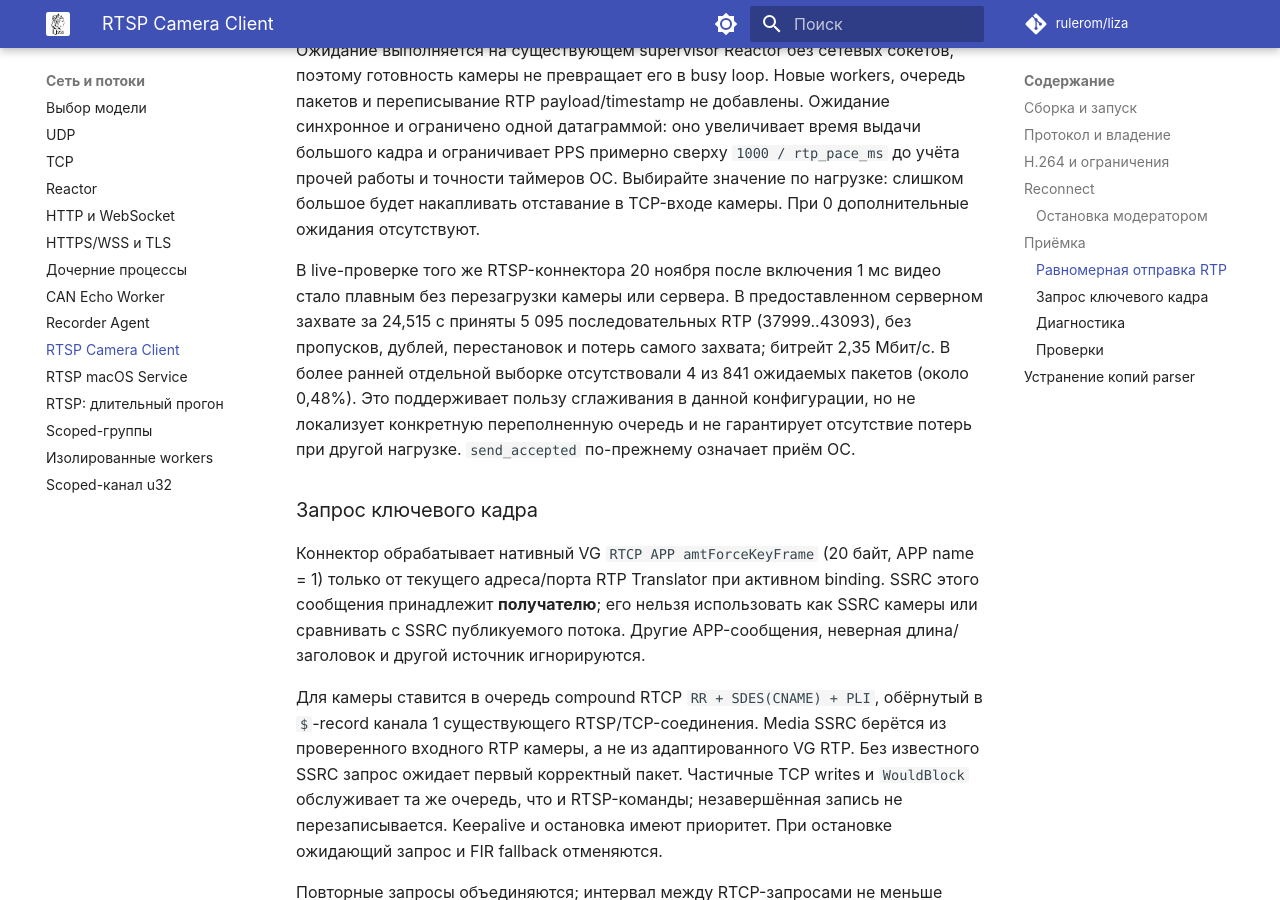
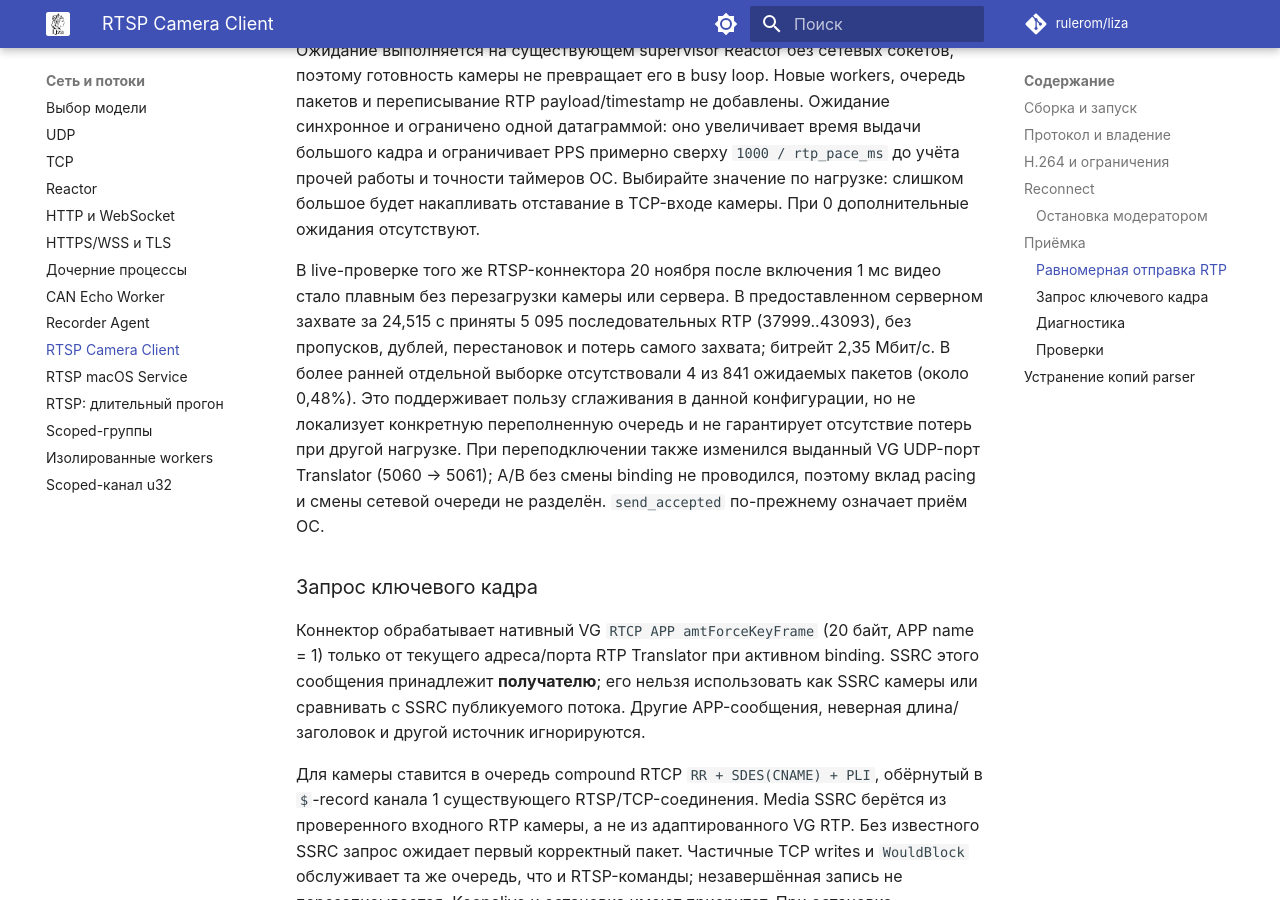
Before and after one commit to rulerom/liza, an MkDocs documentation site: the page built from docs/rtsp-client.md, in a window 1280 px wide and 900 px high, scrolled down 7760 px. Built offline with MkDocs 1.6.1 and Material for MkDocs 9.7.7, drawn with Linux system fonts in a browser that asks for light colours; comment, search, counter and statistics services are not loaded.

Commit message:
Document translator port change in the live pacing comparison

```diff
--- a/docs/rtsp-client.md
+++ b/docs/rtsp-client.md
@@ -266,7 +266,10 @@ Binding и другие служебные UDP-сообщения не заде
 В более ранней отдельной выборке отсутствовали 4 из 841 ожидаемых пакетов
 (около 0,48%). Это поддерживает пользу сглаживания в данной конфигурации,
 но не локализует конкретную переполненную очередь и не гарантирует отсутствие
-потерь при другой нагрузке. `send_accepted` по-прежнему означает приём ОС.
+потерь при другой нагрузке. При переподключении также изменился выданный VG
+UDP-порт Translator (5060 → 5061); A/B без смены binding не проводился, поэтому
+вклад pacing и смены сетевой очереди не разделён. `send_accepted` по-прежнему
+означает приём ОС.
 
 ### Запрос ключевого кадра
 
```
